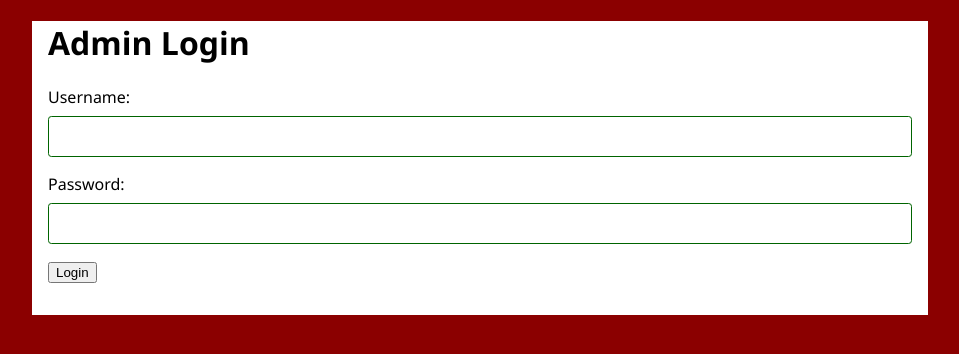
After one commit to kohumukini/pizza, a Node server app: page /login in a window 1280 px wide. The commit adds this page. Shown: the top 354 px of the page, without its empty margins (160-1119 px from the left). Run offline with Node 20, Linux system fonts and the light colour scheme.

Commit message:
feat (*): Add login/logout and authentication

```diff
--- a/app.js
+++ b/app.js
@@ -1,6 +1,7 @@
 import express from "express";
 import mysql2 from "mysql2";
 import dotenv from "dotenv";
+import session from 'express-session'
 
 dotenv.config();
 
@@ -26,7 +27,7 @@ const pool = mysql2.createPool({
 //     }
 // })
 
-// Defeine the port
+// Define the port
 const PORT = 3000;
 
 // Enable static file serving
@@ -34,14 +35,26 @@ app.use(express.static('public'));
 
 app.use(express.urlencoded({ extended: true }));
 
+app.use(session({
+    secret: process.env.SESSION_SECRET,
+    resave: false,
+    saveUninitialized: false,
+    cookie: { maxAge: 1000 * 60 * 60 }
+}));
+
+function requireLogin(req, res, next) {
+    if (req.session.loggedIn) next();
+    else res.redirect('/login');
+}
+
 app.set('view engine', 'ejs');
 
-// Define a deafult route
+// Define a default route
 app.get('/', (req, res) => {
     res.render('home');
 });
 
-// Add a contact route to display a contact viewpage
+// Add a contact route to display a contact view page
 app.get("/contact-us", (req, res) => {
     res.render('contact')
 });
@@ -51,7 +64,24 @@ app.get('/confirm-order', (req, res) => {
     res.render('confirm')
 });
 
-app.get('/admin', async(req, res) => {
+app.get("/login", (req, res) => {
+    res.render('login', { error: null });
+});
+
+app.post("/login", (req, res) => {
+    const username = req.body.username;
+    const password = req.body.password;
+
+    if (username === process.env.ADMIN_USER &&
+        password === process.env.ADMIN_PASSWORD) {
+        req.session.loggedIn = true;
+        res.redirect('/admin');
+    } else {
+        res.render('login', { error: 'Invalid username or password'     })
+    }
+});
+
+app.get('/admin', requireLogin, async(req, res) => {
     try {
         const [orders] = await pool.query('SELECT * FROM orders ORDER BY timestamp DESC');
         console.log(orders);
@@ -60,6 +90,12 @@ app.get('/admin', async(req, res) => {
         console.log('Database error:', err);
         res.status(500).send('Database error occurred');
     }
+})
+
+app.get('/logout', (req, res) => {
+    req.session.destroy(() => {
+        res.redirect('/login');
+    })
 })
 
 // Add a route to process a pizza order
--- a/package.json
+++ b/package.json
@@ -22,6 +22,7 @@
     "dotenv": "^18.0.10",
     "ejs": "^7.0.2",
     "express": "^5.2.1",
+    "express-session": "^1.19.0",
     "mysql2": "^3.24.6"
   },
   "devDependencies": {
--- a/public/styles/pizza-styles.css
+++ b/public/styles/pizza-styles.css
@@ -44,7 +44,7 @@ body {
     font-size: 1rem;
 }
 
-input[type="text"], input[type="email"], select, textarea {
+input[type="text"], input[type="email"], input[type='password'], select, textarea {
     width: 100%;
     border: 1px solid darkgreen;
     border-radius: .25em;
@@ -79,3 +79,8 @@ textarea {
     color: darkred;
     display: none;
 }
+
+.login-error {
+    color: darkred;
+    font-weight: bold;
+}
--- a/views/admin.ejs
+++ b/views/admin.ejs
@@ -13,6 +13,7 @@
 </head>
 <body>
     <h1>Orders</h1>
+    <a href="/logout">Log Out</a>
     <table id="order-table" class="display">
         <thead>
             <tr>
--- /dev/null
+++ b/views/login.ejs
@@ -0,0 +1,27 @@
+<!DOCTYPE html>
+<html lang="en">
+<head>
+    <meta charset="UTF-8">
+    <meta name="viewport" content="width=device-width, initial-scale=1.0">
+    <title>Admin Login</title>
+
+    <link rel="stylesheet" href="/styles/pizza-styles.css">
+</head>
+<body>
+    <div id="main">
+        <h1>Admin Login</h1>
+        <% if (error) { %>
+            <p class="login-error"><%= error %></p>
+        <% } %>
+        <form action="/login" method="post">
+            <label for="username">Username:</label>
+            <input type="text" id="username" name="username" required>
+
+            <label for="password">Password:</label>
+            <input type="password" id="password" name="password" required>
+
+            <button type="submit">Login</button>
+        </form>
+    </div>
+</body>
+</html>
```
Also changed, not shown: 1 other file.
